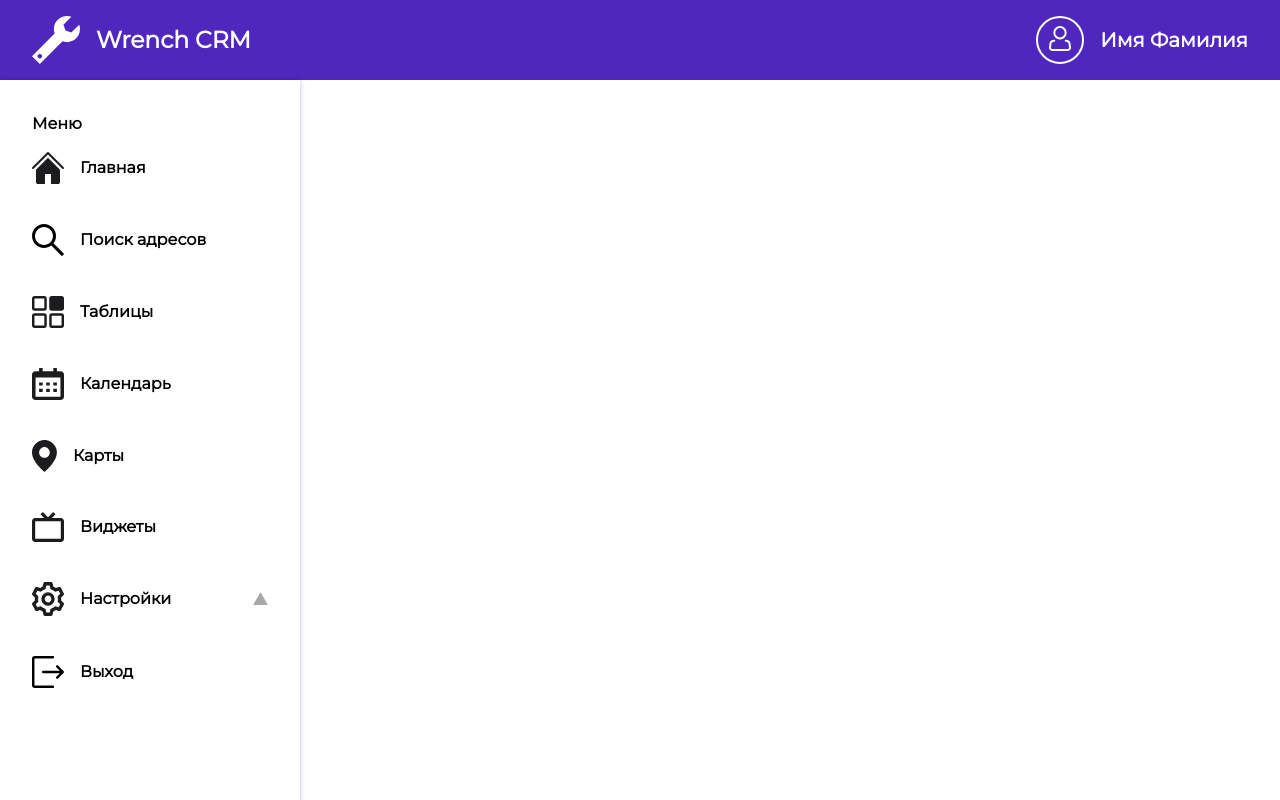
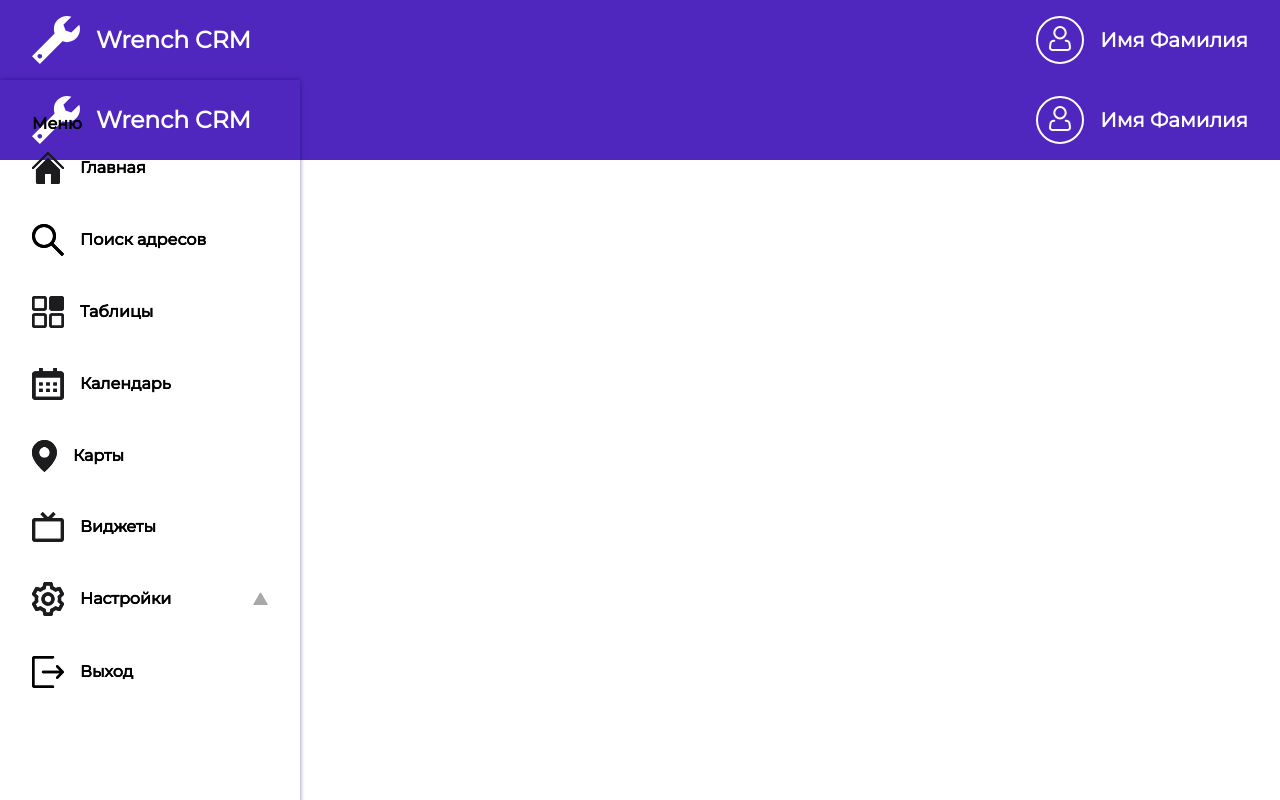
Before and after one commit to ravgusha/address-finder, a React (Create React App) app: page / in a window 1280 px wide. Built offline with nearby package versions, Linux system fonts and the light colour scheme.

Commit message:
feat: add routes

```diff
--- a/src/app/index.tsx
+++ b/src/app/index.tsx
@@ -1,9 +1,20 @@
 import './style.scss';
-import Home from '../containers/Home';
+import { Routes, Route } from 'react-router-dom';
+import routes from './routes';
+import Header from '../components/Header';
+import Navigation from '../containers/Navigation';
 
 function App() {
   return (
-    <Home></Home>
+    <>
+      <Header />
+      <Navigation />
+      <Routes>
+        {routes.map(({ path, component: Component }, i) => (
+          <Route key={i} path={path} element={<Component />} />
+        ))}
+      </Routes>
+    </>
   );
 }
 
--- /dev/null
+++ b/src/app/routes.ts
@@ -0,0 +1,14 @@
+import Home from '../containers/Home';
+
+const routes = [
+  {
+    path: '/',
+    component: Home,
+  },
+  {
+    path: '/adress',
+    component: Home,
+  },
+];
+
+export default routes;
```
